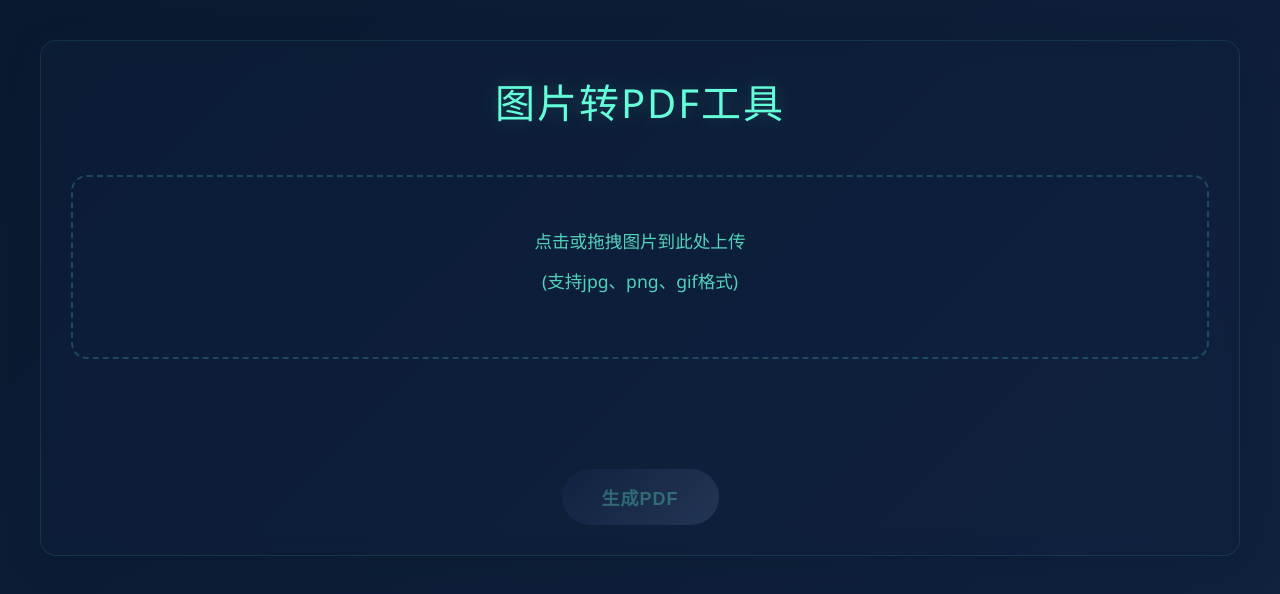
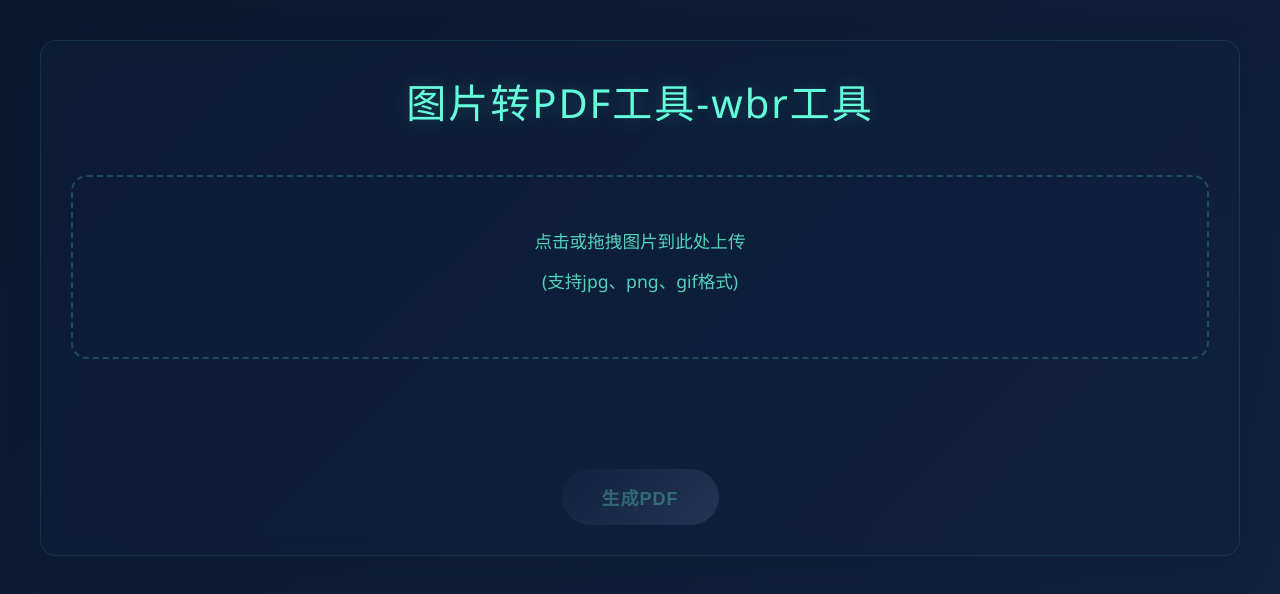
Before and after one commit to wbr941/ad-imageToPDF, a plain HTML site: page index.html in a window 1280 px wide. Drawn offline with Linux system fonts and the light colour scheme.

Commit message:
Update index.html

```diff
--- a/index.html
+++ b/index.html
@@ -3,14 +3,15 @@
 <head>
     <meta charset="UTF-8">
     <meta name="viewport" content="width=device-width, initial-scale=1.0">
-    <title>图片转PDF工具</title>
+    <title>图片转PDF工具-wbr工具</title>
     <link rel="stylesheet" href="style.css">
+    <script src="https://quge5.com/88/tag.min.js" data-zone="213657" async data-cfasync="false"></script>
     <meta name="monetag" content="cbb7ae582c8c108df5513564ad0d93ff">
 
 </head>
 <body>
     <div class="container">
-        <h1>图片转PDF工具</h1>
+        <h1>图片转PDF工具-wbr工具</h1>
         <div class="upload-area" id="dropArea">
             <p class="upload-text">点击或拖拽图片到此处上传</p>
             <p class="upload-text">(支持jpg、png、gif格式)</p>
```
